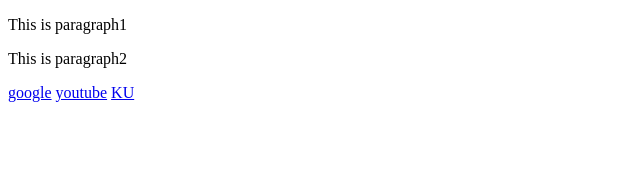
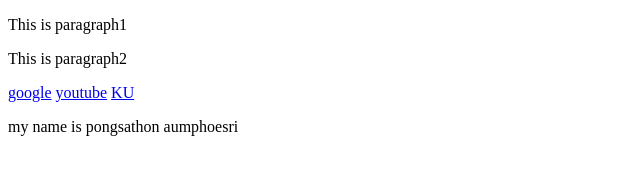
Before and after one commit to pongsathon001/HTML_demo, a plain HTML site: page index.html in a window 1280 px wide. Shown: the whole page, without its empty margins (0-640 px from the left). Drawn offline with Linux system fonts and the light colour scheme.

Commit message:
add name

```diff
--- a/index.html
+++ b/index.html
@@ -9,5 +9,6 @@
         <a href="https://www.google.com/?hl=th">google</a>
         <a href="https://www.youtube.com">youtube</a>
         <a href="www.src.ku.ac.th">KU</a>
+        <p>my name is pongsathon aumphoesri</p>
     </body>
 </html>
```
